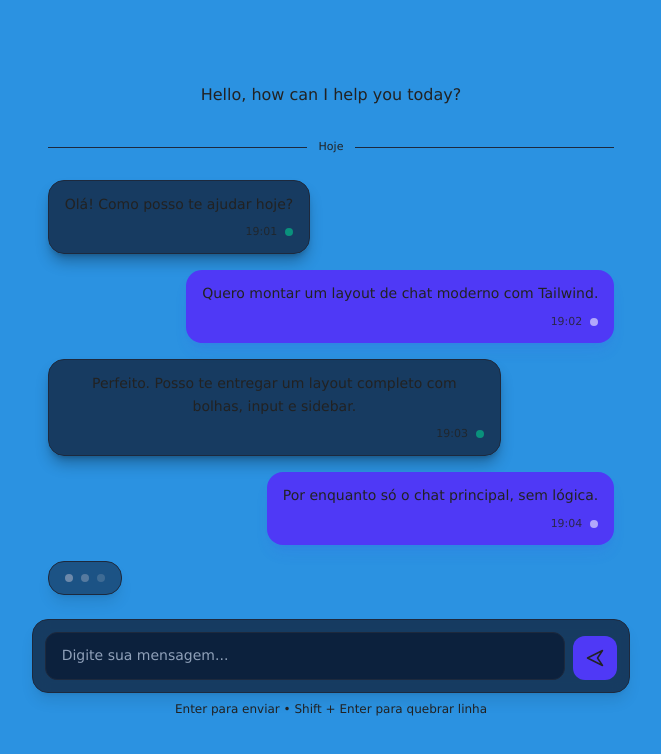
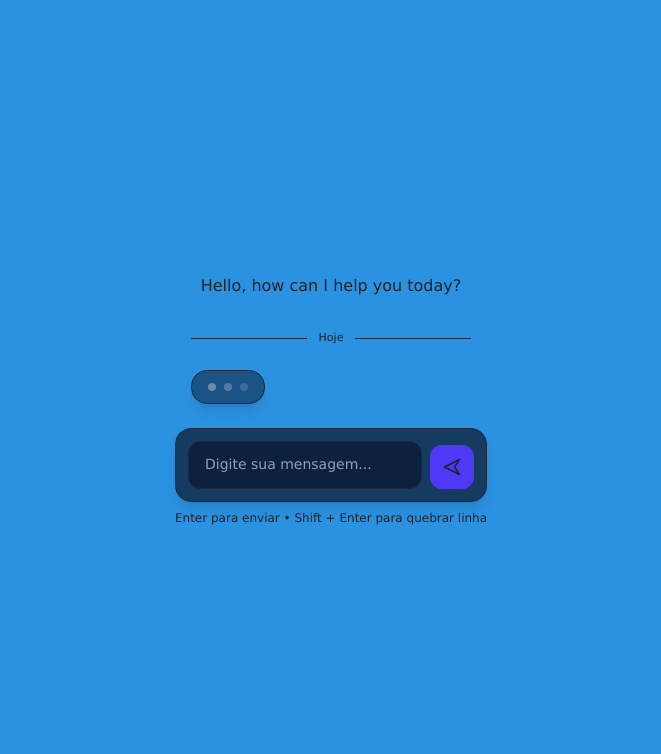
Before and after one commit to italoknd/Curso-REACT-JS, a React (Vite) app in the folder react-fundamentals/: page /chatbot in a window 1280 px wide. Shown: the top 754 px of the page, without its empty margins (309-970 px from the left). Built offline with nearby package versions, Linux system fonts and the light colour scheme.

Commit message:
save chat progress

```diff
--- a/react-fundamentals/src/components/Chabot/Input.tsx
+++ b/react-fundamentals/src/components/Chabot/Input.tsx
@@ -1,9 +1,52 @@
-const Input = () => {
+import { useState } from "react";
+interface ChatMessage {
+  id: number;
+  role: "user" | "assistant";
+  content: string;
+  time?: string;
+}
+
+const Input = ({
+  sendMessage,
+  idMessage,
+}: {
+  sendMessage: (message: ChatMessage) => void;
+  idMessage: number;
+}) => {
+  // const sendMessage = () => {
+  //   console.log("onClick = Event");
+  //   console.log("sendMessage = Event handler");
+  //   console.log(
+  //     "Ou seja, quando o usuário clicar no botão, a função sendMessage será chamada e executará o código dentro dela. Isso é o que chamamos de evento de clique (onClick) e a função sendMessage é o manipulador de eventos (event handler) para esse evento específico.",
+  //   );
+  // };
+
+  const [completeMessage, setCompleteMessage] = useState({} as ChatMessage);
+  const [message, setMessage] = useState<string>("");
+
+  const handleSendMessage = () => {
+    console.log("Message:", message);
+    setCompleteMessage({
+      id: idMessage,
+      role: "user",
+      content: message,
+      time: new Date().toLocaleTimeString(),
+    });
+
+    console.log("Complete Message:", completeMessage);
+    sendMessage(completeMessage);
+    setMessage("");
+    setCompleteMessage({} as ChatMessage);
+  };
   return (
     <div className="w-full max-w-3xl mx-auto">
       <div className="flex items-end gap-2 rounded-2xl border border-slate-800 bg-slate-900/70 backdrop-blur px-3 py-3 shadow-lg">
         {/* Input */}
         <textarea
+          onChange={(e) => {
+            setMessage(e.target.value);
+          }}
+          value={message}
           placeholder="Digite sua mensagem..."
           className="flex-1 resize-none rounded-xl border border-slate-800 bg-slate-950/50 px-4 py-3 text-sm text-slate-100
                      placeholder:text-slate-400 h-12 overflow-y-auto
@@ -18,6 +61,7 @@ const Input = () => {
                      disabled:opacity-40 disabled:cursor-not-allowed
                      focus:outline-none focus:ring-2 focus:ring-indigo-500/60"
           aria-label="Enviar mensagem"
+          onClick={() => handleSendMessage}
         >
           {/* Ícone avião */}
           <svg className="mx-auto h-5 w-5" viewBox="0 0 24 24" fill="none">
--- a/react-fundamentals/src/components/Chabot/Messages.tsx
+++ b/react-fundamentals/src/components/Chabot/Messages.tsx
@@ -1,42 +1,14 @@
 type ChatMessage = {
-  id: string;
+  id: number;
   role: "user" | "assistant";
   content: string;
   time?: string;
 };
 
-const mockMessages: ChatMessage[] = [
-  {
-    id: "1",
-    role: "assistant",
-    content: "Olá! Como posso te ajudar hoje?",
-    time: "19:01",
-  },
-  {
-    id: "2",
-    role: "user",
-    content: "Quero montar um layout de chat moderno com Tailwind.",
-    time: "19:02",
-  },
-  {
-    id: "3",
-    role: "assistant",
-    content:
-      "Perfeito. Posso te entregar um layout completo com bolhas, input e sidebar.",
-    time: "19:03",
-  },
-  {
-    id: "4",
-    role: "user",
-    content: "Por enquanto só o chat principal, sem lógica.",
-    time: "19:04",
-  },
-];
-
-const Messages = ({ message }: { message: string }) => {
+const Messages = ({ messages }: { messages: ChatMessage[] }) => {
   return (
     <div className="flex-1 overflow-y-auto">
-      <h1>{message} </h1>
+      <h1>Hello, how can I help you today? </h1>
       <div className="mx-auto w-full max-w-3xl px-4 py-6 space-y-4">
         {/* Separator */}
         <div className="flex items-center gap-3 py-2">
@@ -45,7 +17,7 @@ const Messages = ({ message }: { message: string }) => {
           <div className="h-px flex-1 bg-slate-800" />
         </div>
 
-        {mockMessages.map((m) => (
+        {messages.map((m) => (
           <div
             key={m.id}
             className={`flex ${
--- a/react-fundamentals/src/views/Chatbot.tsx
+++ b/react-fundamentals/src/views/Chatbot.tsx
@@ -1,11 +1,25 @@
 import Input from "../components/Chabot/Input";
 import Messages from "../components/Chabot/Messages";
 
+type ChatMessage = {
+  id: number;
+  role: "user" | "assistant";
+  content: string;
+  time?: string;
+};
+
 const Chatbot = () => {
+  const messages: ChatMessage[] = [];
+
+  const sendMessage = (newMessage: ChatMessage) => {
+    messages.push(newMessage);
+    console.log("Mensagem enviada:", newMessage);
+  };
+
   return (
     <div>
-      <Messages message="Hello, how can I help you today?" />
-      <Input />
+      <Messages messages={messages} />
+      <Input sendMessage={sendMessage} idMessage={messages.length + 1} />
     </div>
   );
 };
```
